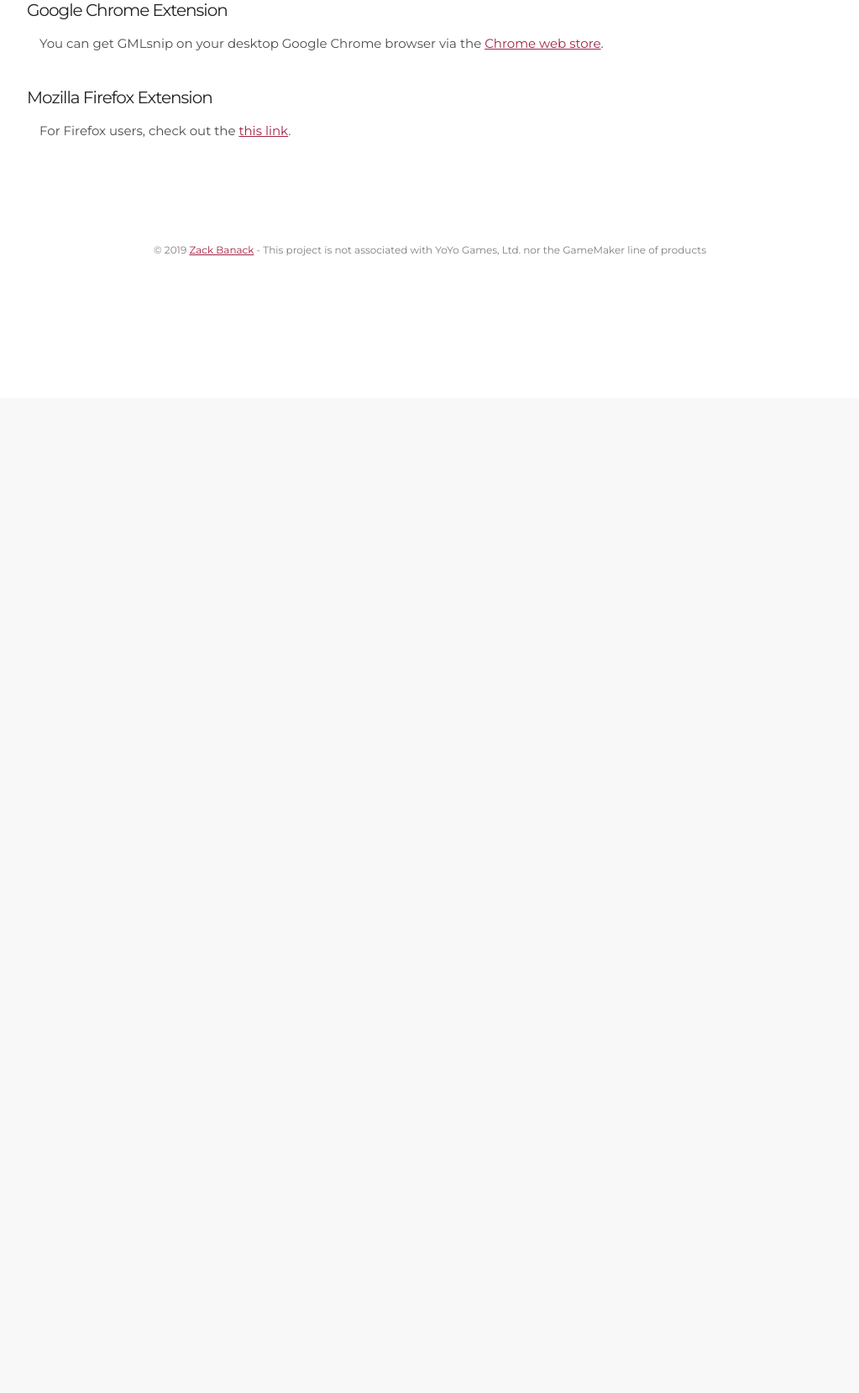
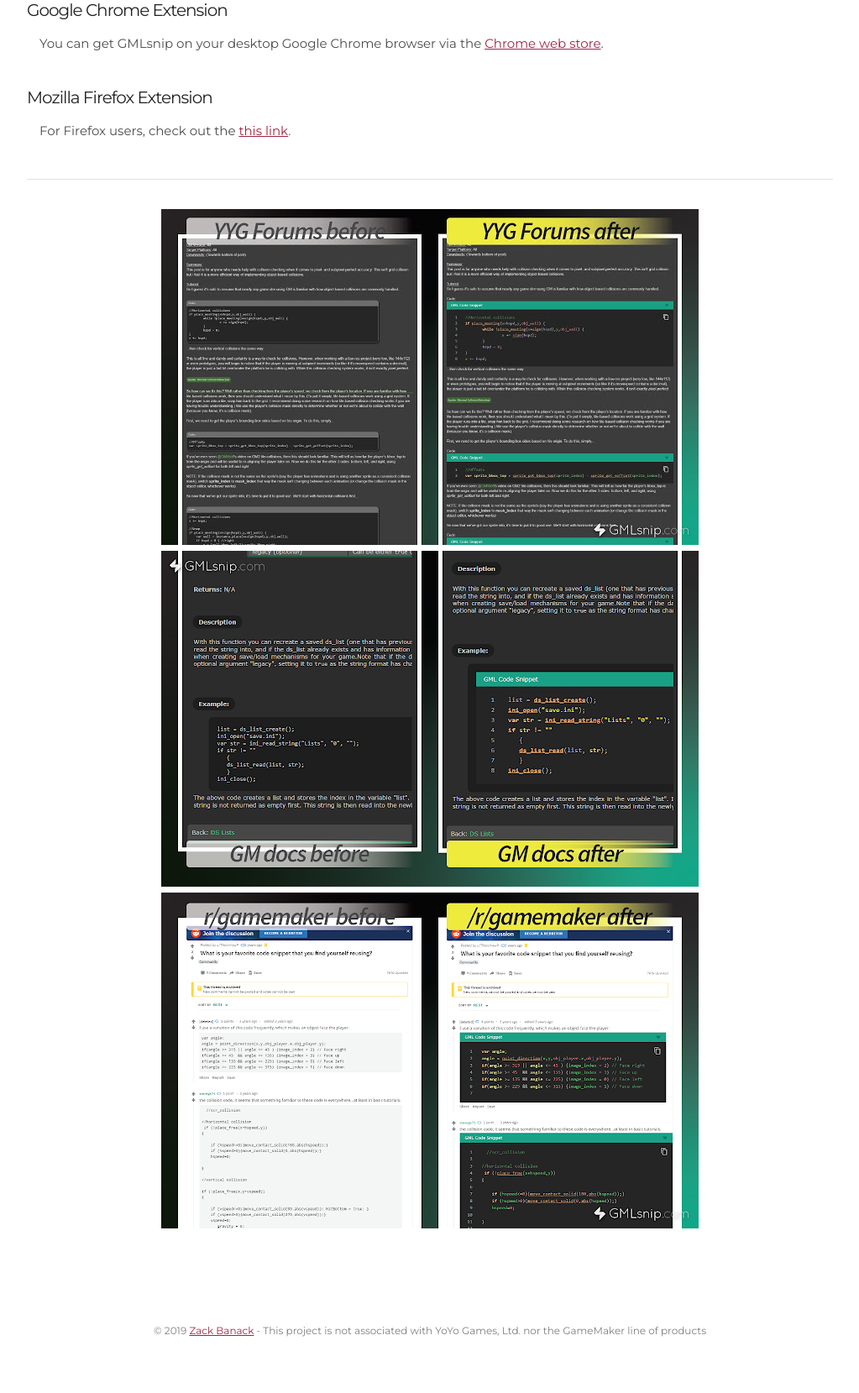
Before and after one commit to odd-codes/GMLsnip, a PHP site: page /addon in a window 1280 px wide. Shown: the part 326-1985 px from the top of the page at 84% size, without its empty margins (128-1151 px from the left). Before the commit the page ends 631 px from the top, so only its background shows below. Run offline with PHP 8.4, Linux system fonts and the light colour scheme.

Commit message:
Add files via upload

```diff
--- a/addon/index.php
+++ b/addon/index.php
@@ -22,6 +22,13 @@
 
         <h2 class="question">Mozilla Firefox Extension</h2>
         <p class="answer">For Firefox users, check out the <a href="https://addons.mozilla.org/en-US/firefox/addon/gml-syntax-highlighter/">this link</a>.</p>
+        <hr />
+        <p style="text-align:center;">
+            <img src="../img/addon-0.png" title="YoYo Games GameMaker Forum before and after">
+            <img src="../img/addon-1.png" title="GameMaker Docs before and after">
+            <img src="../img/addon-2.png" title="/r/gamemaker subreddit before and after">
+        </p>
+
     <?php include "../components/footer.php" ?>
 
 </div>
--- a/index.php
+++ b/index.php
@@ -12,8 +12,10 @@
     <?php include "components/nav.php" ?>
 
     <div class="container">
+    <p class="news"><a href="/addon"><strong>New!</strong>&nbsp;Get the Chrome Extension/Firefox Addon to prettify the Forums, /r/gamemaker, and the docs!</a></p>
     <h1>GameMaker Language pretty-printing</h1>
     <p>Use GMLsnip to create stylized GML code snippets for your own websites or blog posts, like <a href="https://www.zackbanack.com/blog/gamemaker-studio-2-tips-and-tricks" target="_blank">20 GameMaker tips and tricks</a>.</p>
+
     <div class="row">
         <div class="eight columns">
             <h2 class="docs-header">1. Paste or write your GML below</h2>
```
Also changed, not shown: img/addon-0.png (added), img/addon-1.png (added), img/addon-2.png (added).
